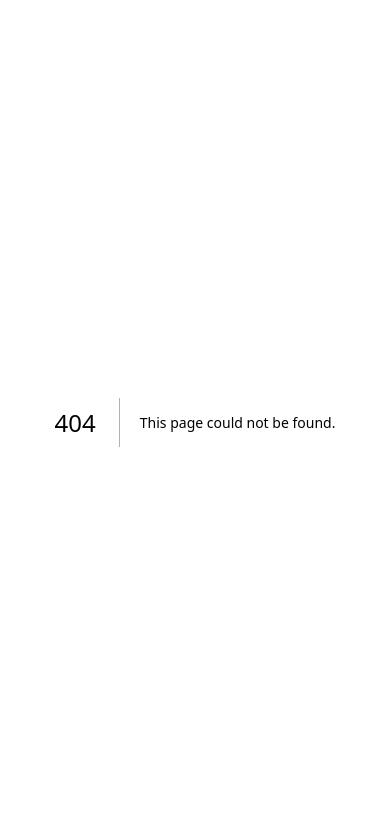
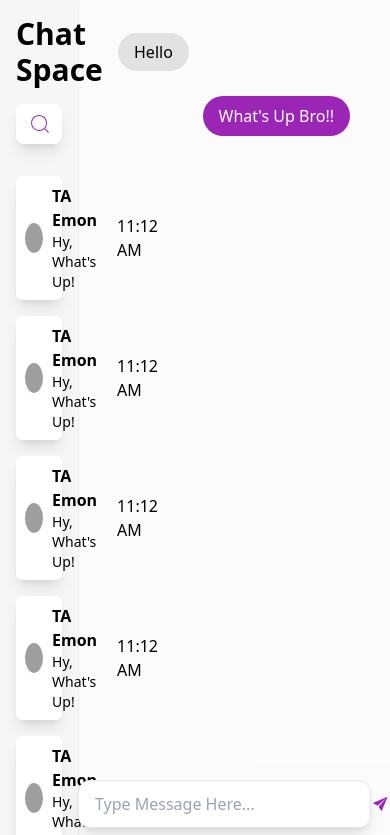
Before and after one commit to MDTanvirAhmedEmon/chat-space, a Next.js app: page /1 in a window 390 px wide. Before the commit this address had no page. Shown: the top 835 px of the page. Built offline with nearby package versions, Linux system fonts and the light colour scheme; grey boxes are pictures that could not be loaded.

Commit message:
main layout done without responsive

```diff
--- /dev/null
+++ b/src/app/(main-layout)/[chatId]/page.js
@@ -0,0 +1,35 @@
+
+import { ConfigProvider, Input } from "antd";
+
+import { IoIosSend } from "react-icons/io";
+
+const DynamicUserItem = ({ params }) => {
+    const { chatId } = params;
+    const myId = 11;
+    return (
+        <div className=' h-full relative'>
+            <div className=" pt-10 px-10">
+
+                {
+                    <div>
+                        <div className="">
+                            <span className={` ${myId !== 11 ? 'bg-primary text-white float-end' : 'bg-[#0000001a] text-black'}  px-4 py-2 rounded-3xl`}>Hello</span>
+
+                        </div>
+                        <div className=" mt-8">
+                            <span className={` ${myId !== 12 ? 'bg-primary text-white float-end' : 'bg-[#0000001a] text-black'}  px-4 py-2 rounded-3xl`}>What's Up Bro!!</span>
+                        </div>
+                    </div>
+                }
+            </div>
+
+            <div className=" absolute bottom-0 flex w-full justify-center mb-4">
+
+                <input className=" border shadow-lg active:shadow-lg focus:shadow-lg active:ring-none px-4 rounded-xl w-[700px]" size="large" placeholder="Type Message Here..." />
+                <IoIosSend className=" w-12 h-12 text-primary cursor-pointer" />
+            </div>
+        </div>
+    );
+};
+
+export default DynamicUserItem;
--- a/src/app/(main-layout)/layout.js
+++ b/src/app/(main-layout)/layout.js
@@ -1,4 +1,4 @@
-import UserList from "@/components/UserList"
+import SideBar from "@/components/SideBar";
 
 
 
@@ -7,10 +7,10 @@ export default function Main({ children }) {
 
     <div className="container mx-auto">
       <div className="flex">
-        <div className="bg-slate-100 w-[20%] h-screen p-4">
-          <UserList />
+        <div className="bg-[#2424240a] shadow w-[20%] h-screen p-4">
+          <SideBar />
         </div>
-        <div className="bg-green-300 w-[80%]">
+        <div className=" bg-[#24242404] w-[80%]">
           {children}
         </div>
       </div>
--- a/src/app/(main-layout)/page.js
+++ b/src/app/(main-layout)/page.js
@@ -1,5 +1,5 @@
 
-const DynamicUser = () => {
+const chatBox = () => {
     return (
         <div>
 
@@ -7,4 +7,4 @@ const DynamicUser = () => {
     );
 };
 
-export default DynamicUser;
+export default chatBox;
--- a/src/app/layout.js
+++ b/src/app/layout.js
@@ -11,9 +11,7 @@ export default function RootLayout({
         <StyleProvider hashPriority="high">
 
             <html lang="en">
-
-                {children}
-
+                <body>{children}</body>
             </html>
 
         </StyleProvider>
--- a/src/components/UserList.js
+++ b/src/components/SideBar.js
@@ -3,7 +3,7 @@ import { CiSearch } from "react-icons/ci";
 import SingleUserItem from "./SingleUserItem";
 
 
-const UserList = () => {
+const SideBar = () => {
     return (
             <div className="">
                 <div>
@@ -38,4 +38,4 @@ const UserList = () => {
     );
 };
 
-export default UserList;
+export default SideBar;
```
